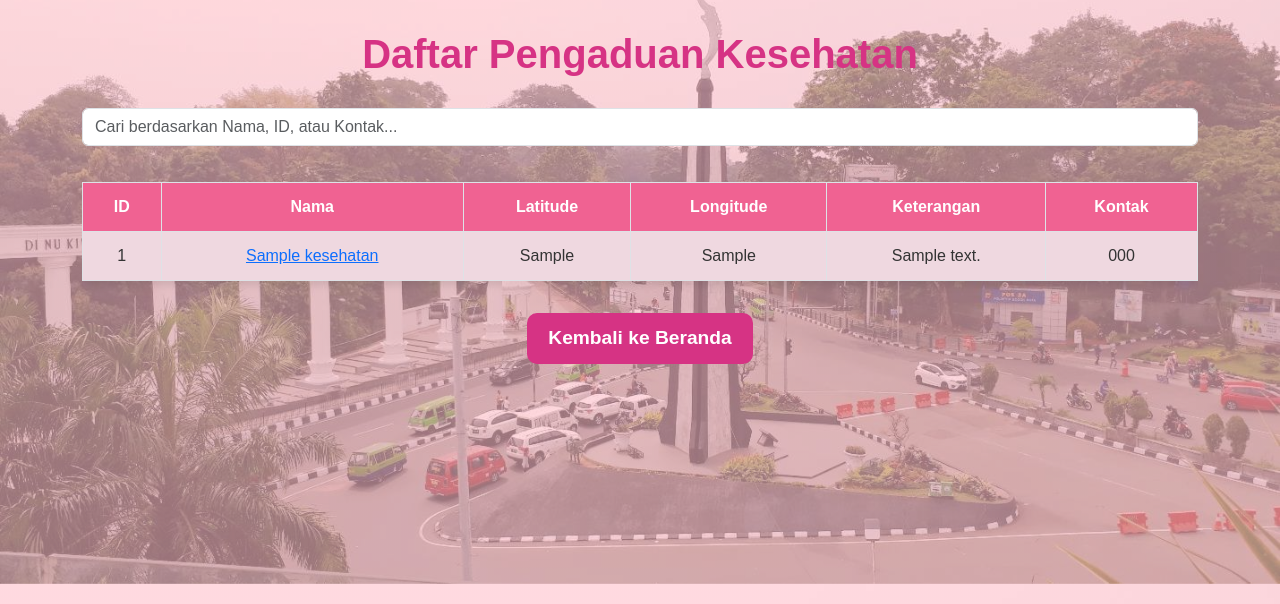
After one commit to galuhrabbany/responsi, a PHP site: page /data_pengaduan.php in a window 1280 px wide. The commit adds this page. Shown: the top 604 px of the page. Run offline with PHP 8.4, Linux system fonts and the light colour scheme; tables that the repository leaves empty or names only in its code hold one stand-in row (values such as "Sample post"); some libraries are stand-ins or nearby versions.

Commit message:
Update Responsi pembuatan webGIS SAHABAT

```diff
--- /dev/null
+++ b/data_pengaduan.php
@@ -0,0 +1,219 @@
+<!DOCTYPE html>
+<html lang="id">
+<head>
+    <meta charset="UTF-8">
+    <meta name="viewport" content="width=device-width, initial-scale=1.0">
+    <title>Data Pengaduan SAHABAT By User</title>
+    <link href="https://cdn.jsdelivr.net/npm/bootstrap@5.3.3/dist/css/bootstrap.min.css" rel="stylesheet">
+    <link href="https://cdn.jsdelivr.net/npm/font-awesome/css/font-awesome.min.css" rel="stylesheet">
+    <style>
+        body {
+            background: linear-gradient(rgba(255, 192, 203, 0.6), rgba(255, 192, 203, 0.6)), url('img/bogor.jpeg');
+            background-size: cover;
+            background-position: center;
+            font-family: 'Arial', sans-serif;
+            overflow-x: hidden;
+        }
+        .container {
+            margin-top: 30px;
+        }
+        h2 {
+            color: #d63384;
+            font-weight: bold;
+            text-align: center;
+            margin-bottom: 30px;
+            font-size: 2.5rem;
+            animation: bounceIn 1s ease-in-out;
+        }
+        table {
+            background-color: #fff;
+            border-radius: 10px;
+            box-shadow: 0 4px 8px rgba(0, 0, 0, 0.1);
+            margin-top: 20px;
+        }
+        .table th,
+        .table td {
+            vertical-align: middle;
+            padding: 12px;
+            text-align: center;
+        }
+        .table th {
+            background-color: #f06292;
+            color: white;
+            font-weight: bold;
+        }
+        .table td {
+            background-color: #fce4ec;
+            color: #333;
+        }
+        .table tbody tr:nth-child(odd) {
+            background-color: #f8bbd0;
+        }
+        .table tbody tr:hover {
+            background-color: #f1c4e1;
+            cursor: pointer;
+            transform: scale(1.05);
+            transition: 0.3s ease;
+        }
+        .btn-back {
+            background-color: #d63384;
+            color: white;
+            font-weight: bold;
+            border-radius: 10px;
+            padding: 10px 20px;
+            text-decoration: none;
+            font-size: 1.2rem;
+            transition: background-color 0.3s, box-shadow 0.3s;
+        }
+        .btn-back:hover {
+            background-color: #c72374;
+            box-shadow: 0 4px 6px rgba(0, 0, 0, 0.2);
+        }
+        .text-center {
+            margin-top: 20px;
+        }
+        /* Bouncing Animation */
+        @keyframes bounceIn {
+            0% { transform: translateY(-2000px); }
+            60% { transform: translateY(30px); }
+            80% { transform: translateY(-10px); }
+            100% { transform: translateY(0); }
+        }
+    </style>
+</head>
+<body>
+
+    <div class="container">
+        <h2>Daftar Pengaduan Kesehatan</h2>
+
+        <!-- Search Filter -->
+        <div class="mb-3">
+            <input type="text" id="searchInput" class="form-control" placeholder="Cari berdasarkan Nama, ID, atau Kontak..." onkeyup="searchTable()">
+        </div>
+
+        <!-- Table -->
+        <div class="table-responsive">
+            <table class="table table-bordered table-striped" id="dataTable">
+                <thead>
+                    <tr>
+                        <th>ID</th>
+                        <th>Nama</th>
+                        <th>Latitude</th>
+                        <th>Longitude</th>
+                        <th>Keterangan</th>
+                        <th>Kontak</th>
+                    </tr>
+                </thead>
+                <tbody>
+                <?php
+// Koneksi ke database
+$conn = new mysqli("localhost", "root", "", "responsi");
+
+// Cek koneksi
+if ($conn->connect_error) {
+    die("Connection failed: " . $conn->connect_error);
+}
+
+// Ambil data dari tabel kesehatan
+$sql = "SELECT * FROM kesehatan";
+$result = $conn->query($sql);
+
+if ($result->num_rows > 0) {
+    while ($row = $result->fetch_assoc()) {
+        $name = $row['nama'];
+        $latitude = $row['latitude'];
+        $longitude = $row['longitude'];
+        echo "<tr>";
+        echo "<td>" . $row['id'] . "</td>";
+        echo "<td><a href='https://www.google.com/maps?q=$latitude,$longitude' target='_blank'>$name</a></td>";
+        echo "<td>" . $latitude . "</td>";
+        echo "<td>" . $longitude . "</td>";
+        echo "<td>" . $row['keterangan'] . "</td>";
+        echo "<td>" . $row['nohp'] . "</td>";
+        echo "</tr>";
+    }
+} else {
+    echo "<tr><td colspan='6' class='text-center'>Tidak ada data pengaduan.</td></tr>";
+}
+
+$conn->close();
+?>
+
+                </tbody>
+            </table>
+        </div>
+
+        <!-- Modal (Popup) for More Info -->
+        <div class="modal fade" id="infoModal" tabindex="-1" aria-labelledby="infoModalLabel" aria-hidden="true">
+            <div class="modal-dialog">
+                <div class="modal-content">
+                    <div class="modal-header">
+                        <h5 class="modal-title" id="infoModalLabel">Detail Pengaduan</h5>
+                        <button type="button" class="btn-close" data-bs-dismiss="modal" aria-label="Close"></button>
+                    </div>
+                    <div class="modal-body">
+                        <p id="modalInfo">Informasi lebih lanjut mengenai pengaduan ini...</p>
+                    </div>
+                    <div class="modal-footer">
+                        <button type="button" class="btn btn-secondary" data-bs-dismiss="modal">Tutup</button>
+                    </div>
+                </div>
+            </div>
+        </div>
+
+        <div class="text-center mt-3">
+            <a href="index.html" class="btn btn-back">Kembali ke Beranda</a>
+        </div>
+    </div>
+
+    <!-- JavaScript for Table Search and Modal -->
+    <script>
+        // Search Function for Table
+        function searchTable() {
+            var input, filter, table, tr, td, i, txtValue;
+            input = document.getElementById("searchInput");
+            filter = input.value.toLowerCase();
+            table = document.getElementById("dataTable");
+            tr = table.getElementsByTagName("tr");
+
+            for (i = 0; i < tr.length; i++) {
+                td = tr[i].getElementsByTagName("td");
+                for (var j = 0; j < td.length; j++) {
+                    if (td[j]) {
+                        txtValue = td[j].textContent || td[j].innerText;
+                        if (txtValue.toLowerCase().indexOf(filter) > -1) {
+                            tr[i].style.display = "";
+                            break;
+                        } else {
+                            tr[i].style.display = "none";
+                        }
+                    }
+                }
+            }
+        }
+
+        // Modal Popup Function (Update modal to show a narrative sentence with the data)
+        document.querySelectorAll("table tbody tr").forEach(row => {
+            row.addEventListener("click", function() {
+                // Get the data from the clicked row
+                var cells = this.getElementsByTagName("td");
+                var name = cells[1].textContent;      // Nama
+                var keterangan = cells[4].textContent; // Keterangan
+                var kontak = cells[5].textContent;    // Kontak
+
+                // Format the narrative sentence
+                var modalContent = `${name} mengalami kendala ${keterangan}, harap hubungi di ${kontak}.`;
+
+                // Update the modal with the formatted content
+                document.getElementById("modalInfo").textContent = modalContent;
+
+                // Show the modal
+                var modal = new bootstrap.Modal(document.getElementById('infoModal'));
+                modal.show();
+            });
+        });
+    </script>
+
+    <script src="https://cdn.jsdelivr.net/npm/bootstrap@5.3.3/dist/js/bootstrap.bundle.min.js"></script>
+</body>
+</html>
--- a/edit.php
+++ b/edit.php
@@ -103,7 +103,7 @@ if ($_SERVER["REQUEST_METHOD"] == "POST") {
 </head>
 <body>
     <div class="container">
-        <h3>Edit Data Lokasi Kesehatan</h3>
+        <h3>Edit Data Pengaduan Kesehatan</h3>
         <form method="POST" action="">
             <div class="mb-3">
                 <label for="nama" class="form-label">Nama Lengkap</label>
--- a/input.php
+++ b/input.php
@@ -62,7 +62,7 @@
 </head>
 <body>
     <div class="container">
-        <h3>Input Data Kesehatan</h3>
+        <h3>Input Pengaduan Kesehatan</h3>
         <form method="POST" action="">
             <div class="mb-3">
                 <label for="nama" class="form-label">Nama Lengkap</label>
```
Also changed, not shown: home.php (+143 -46 lines), index.html (+92 -21 lines), img/galuh.jpg (added).
